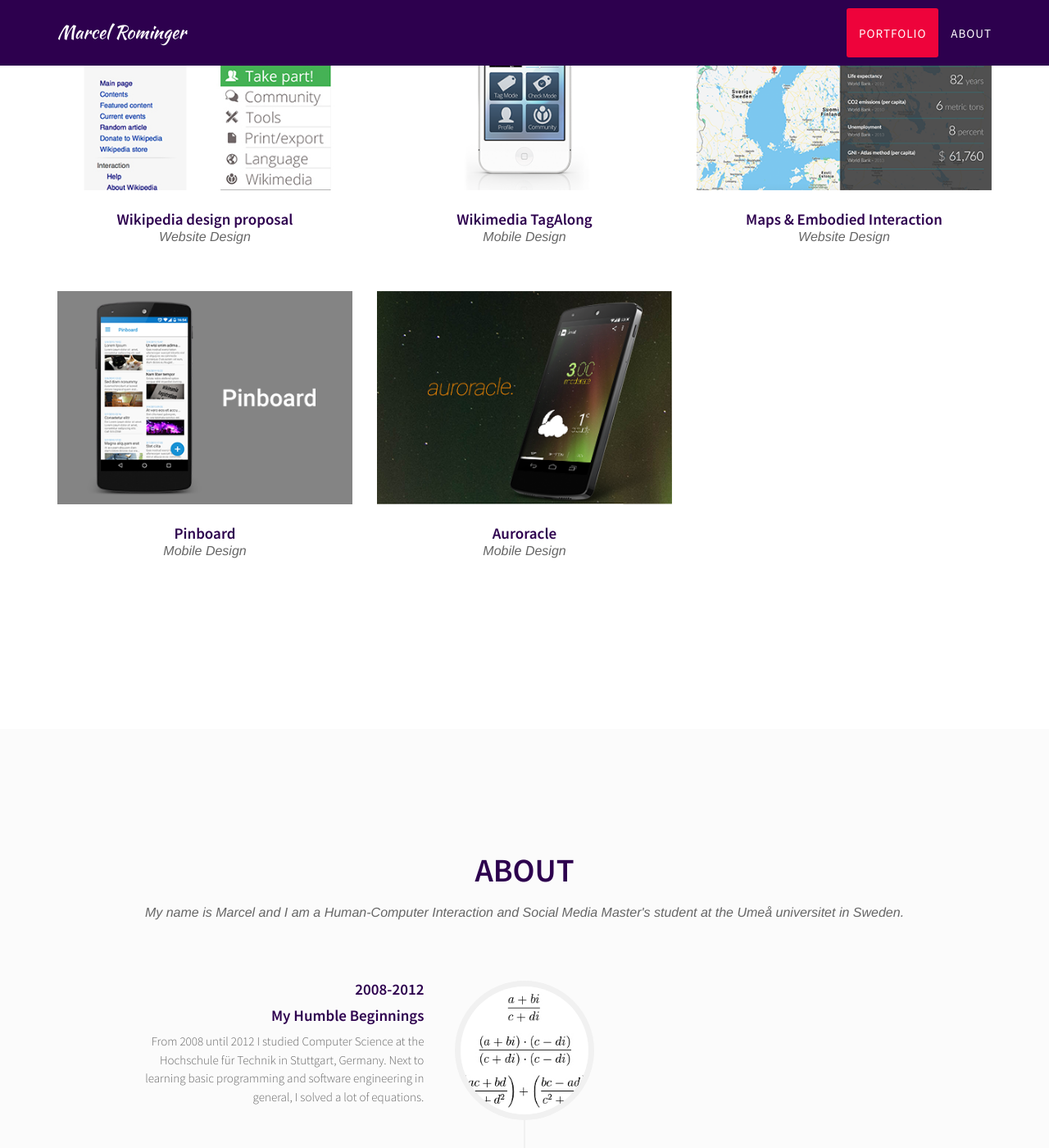
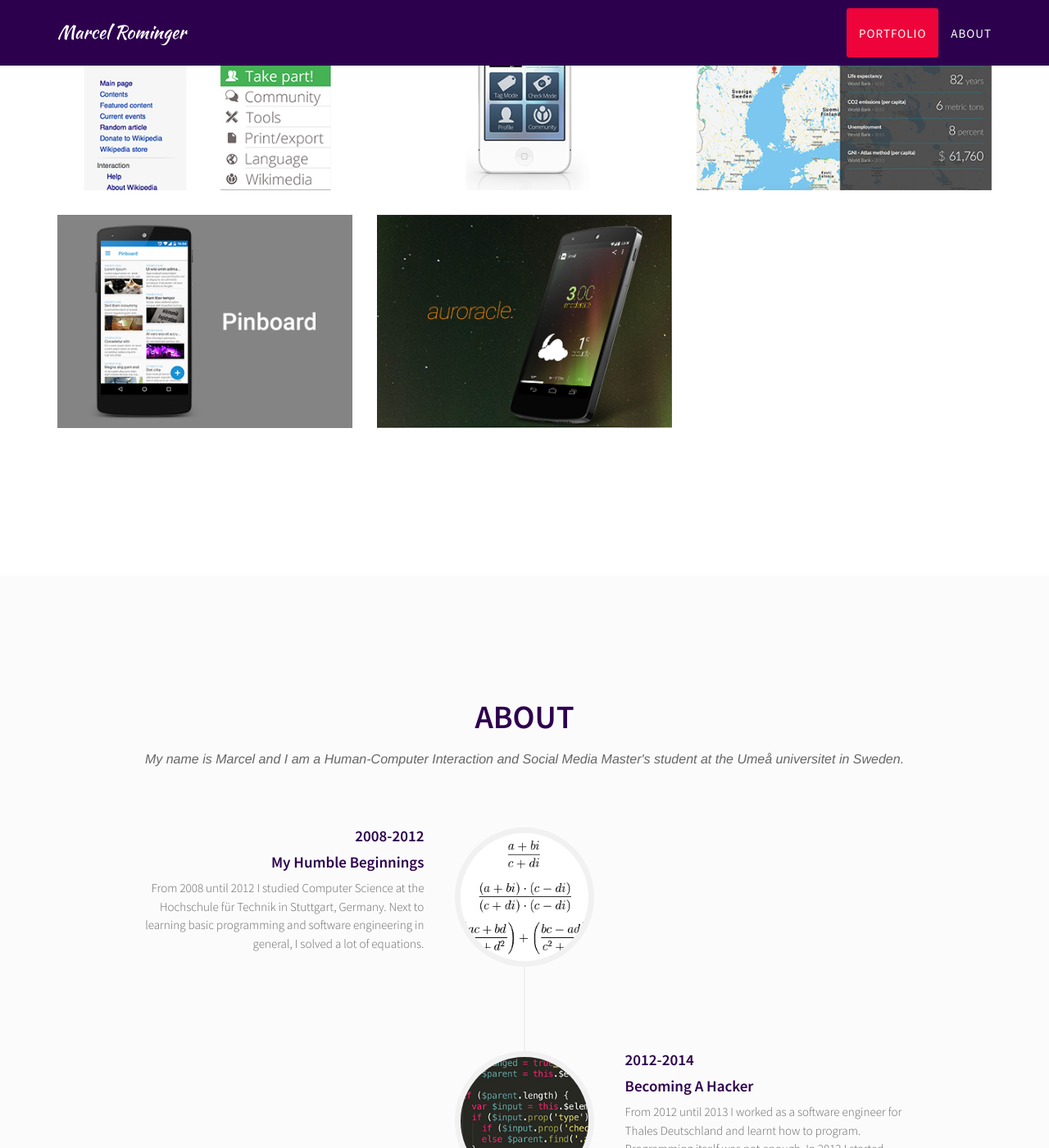
Before and after one commit to rominger/rominger.github.io, a Jekyll site: the page built from index.html, in a window 1280 px wide and 1400 px high, scrolled down 995 px. Shown: the whole window at 82% size. Built offline with Jekyll 4.4.1, drawn with Linux system fonts in a browser that asks for light colours; some web fonts are replaced.

Commit message:
changed captions

```diff
--- a/_includes/portfolio_grid.html
+++ b/_includes/portfolio_grid.html
@@ -11,71 +11,71 @@
                     <a href="#portfolioModal1" class="portfolio-link" data-toggle="modal">
                         <div class="portfolio-hover">
                             <div class="portfolio-hover-content">
-                                <i class="fa portfolio-caption-wikipedia fa-3x"></i>
+                                <i class="fa portfolio-caption-wikipedia fa-1x"></i>
                             </div>
                         </div>
                         <img src="img/thumbnails/wikipedia-thumbnail.jpg" class="img-responsive" alt="">
                     </a>
-                    <div class="portfolio-caption">
+                    <!--<div class="portfolio-caption">
                         <h4>Wikipedia design proposal</h4>
                         <p class="text-muted">Website Design</p>
-                    </div>
+                    </div>-->
                 </div>
                 <div class="col-md-4 col-sm-6 portfolio-item">
                     <a href="#portfolioModal2" class="portfolio-link" data-toggle="modal">
                         <div class="portfolio-hover">
                             <div class="portfolio-hover-content">
-                                <i class="fa fa-plus fa-3x"></i>
+                                <i class="fa portfolio-caption-tagalong fa-1x"></i>
                             </div>
                         </div>
                         <img src="img/thumbnails/tagalong-thumbnail.png" class="img-responsive" alt="">
                     </a>
-                    <div class="portfolio-caption">
+                    <!--<div class="portfolio-caption">
                         <h4>Wikimedia TagAlong</h4>
                         <p class="text-muted">Mobile Design</p>
-                    </div>
+                    </div>-->
                 </div>
                 <div class="col-md-4 col-sm-6 portfolio-item">
                     <a href="#portfolioModal3" class="portfolio-link" data-toggle="modal">
                         <div class="portfolio-hover">
                             <div class="portfolio-hover-content">
-                                <i class="fa fa-plus fa-3x"></i>
+                                <i class="fa portfolio-caption-worldbank fa-1x"></i>
                             </div>
                         </div>
                         <img src="img/thumbnails/worldbank-thumbnail.png" class="img-responsive" alt="">
                     </a>
-                    <div class="portfolio-caption">
+                    <!--<div class="portfolio-caption">
                         <h4>Maps & Embodied Interaction</h4>
                         <p class="text-muted">Website Design</p>
-                    </div>
+                    </div>-->
                 </div>
                 <div class="col-md-4 col-sm-6 portfolio-item">
                     <a href="#portfolioModal4" class="portfolio-link" data-toggle="modal">
                         <div class="portfolio-hover">
                             <div class="portfolio-hover-content">
-                                <i class="fa fa-plus fa-3x"></i>
+                                <i class="fa portfolio-caption-pinboard fa-1x"></i>
                             </div>
                         </div>
                         <img src="img/thumbnails/pinboard-thumbnail.png" class="img-responsive" alt="">
                     </a>
-                    <div class="portfolio-caption">
+                    <!--<div class="portfolio-caption">
                         <h4>Pinboard</h4>
                         <p class="text-muted">Mobile Design</p>
-                    </div>
+                    </div>-->
                 </div>
                 <div class="col-md-4 col-sm-6 portfolio-item">
                     <a href="#portfolioModal5" class="portfolio-link" data-toggle="modal">
                         <div class="portfolio-hover">
                             <div class="portfolio-hover-content">
-                                <i class="fa fa-plus fa-3x"></i>
+                                <i class="fa portfolio-caption-auroracle fa-1x"></i>
                             </div>
                         </div>
                         <img src="img/thumbnails/auroracle-thumbnail.png" class="img-responsive" alt="">
                     </a>
-                    <div class="portfolio-caption">
+                    <!--<div class="portfolio-caption">
                         <h4>Auroracle</h4>
                         <p class="text-muted">Mobile Design</p>
-                    </div>
+                    </div>-->
                 </div>
             </div>
         </div>
```
Also changed, not shown: _includes/css/agency.css (+21 -3 lines).
